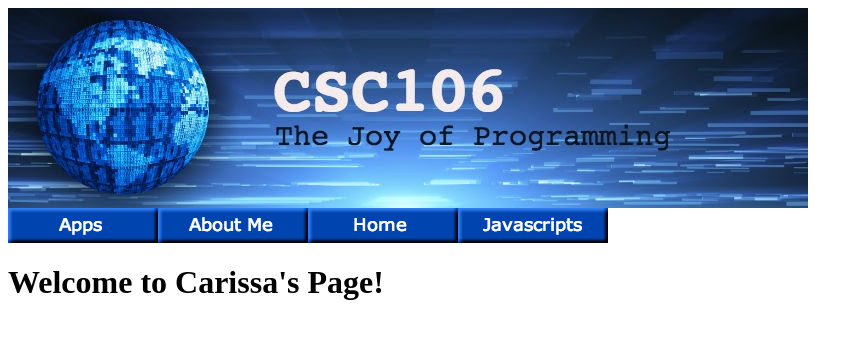
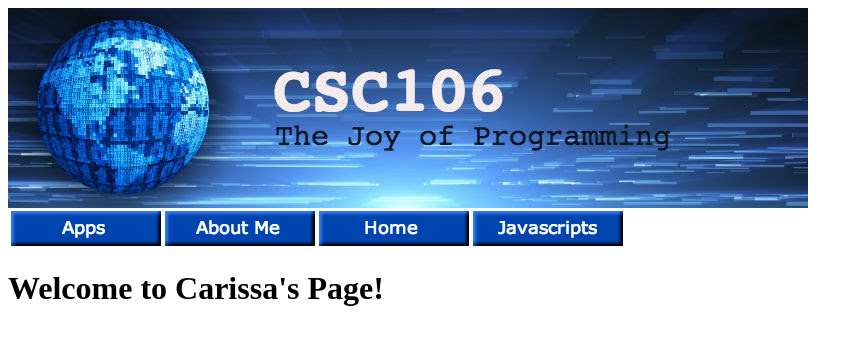
Before and after one commit to CarissaCcsc2/CarissaCcsc2.github.io, a plain HTML site: page index.html in a window 1280 px wide. Shown: the whole page, without its empty margins (0-863 px from the left). Drawn offline with Linux system fonts and the light colour scheme.

Commit message:
Update index.html

```diff
--- a/index.html
+++ b/index.html
@@ -5,8 +5,17 @@
         <meta charset="utf-8">
     </head>
     <body>
-        <img src="csc106_banner (1).jpg"><br>
-        <img src="apps.png"><img src="about.png"><img src="home.png"><a href="https://carissaccsc2.github.io/javascript.html"><img alt = "javascript" src="javascripts.png"></a></br>
+        <img src="csc106_banner (1).jpg">
+        <table>
+            <thead>
+                <tr>
+                    <th><img src="apps.png"></th>
+                    <th><img src="about.png"></th>
+                    <th><img src="home.png"></th>
+                    <th><a href="https://carissaccsc2.github.io/javascript.html"><img alt = "javascript" src="javascripts.png"></a></th>
+                </tr>
+            </thead>
+        </table>
         <h1>Welcome to Carissa's Page!</h1>
 
     </body>
```
